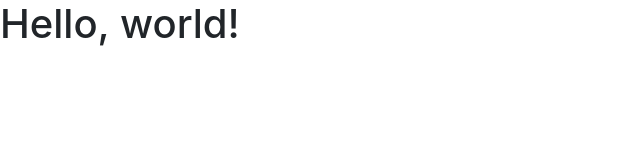
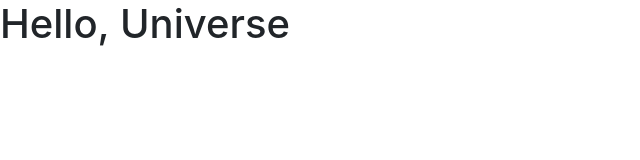
Before and after one commit to jordanhoward123/day24, a plain HTML site: page index.html in a window 1280 px wide. Shown: the whole page, without its empty margins (0-640 px from the left). Drawn offline with nearby package versions, Linux system fonts and the light colour scheme.

Commit message:
Change world to universe

```diff
--- a/index.html
+++ b/index.html
@@ -8,10 +8,10 @@
     <!-- Bootstrap CSS -->
     <link rel="stylesheet" href="https://stackpath.bootstrapcdn.com/bootstrap/4.1.3/css/bootstrap.min.css" integrity="sha384-MCw98/SFnGE8fJT3GXwEOngsV7Zt27NXFoaoApmYm81iuXoPkFOJwJ8ERdknLPMO" crossorigin="anonymous">
 
-    <title>Hello, world!</title>
+    <title>Hello, Universe</title>
   </head>
   <body>
-    <h1>Hello, world!</h1>
+    <h1>Hello, Universe</h1>
 
     <!-- Optional JavaScript -->
     <!-- jQuery first, then Popper.js, then Bootstrap JS -->
```
